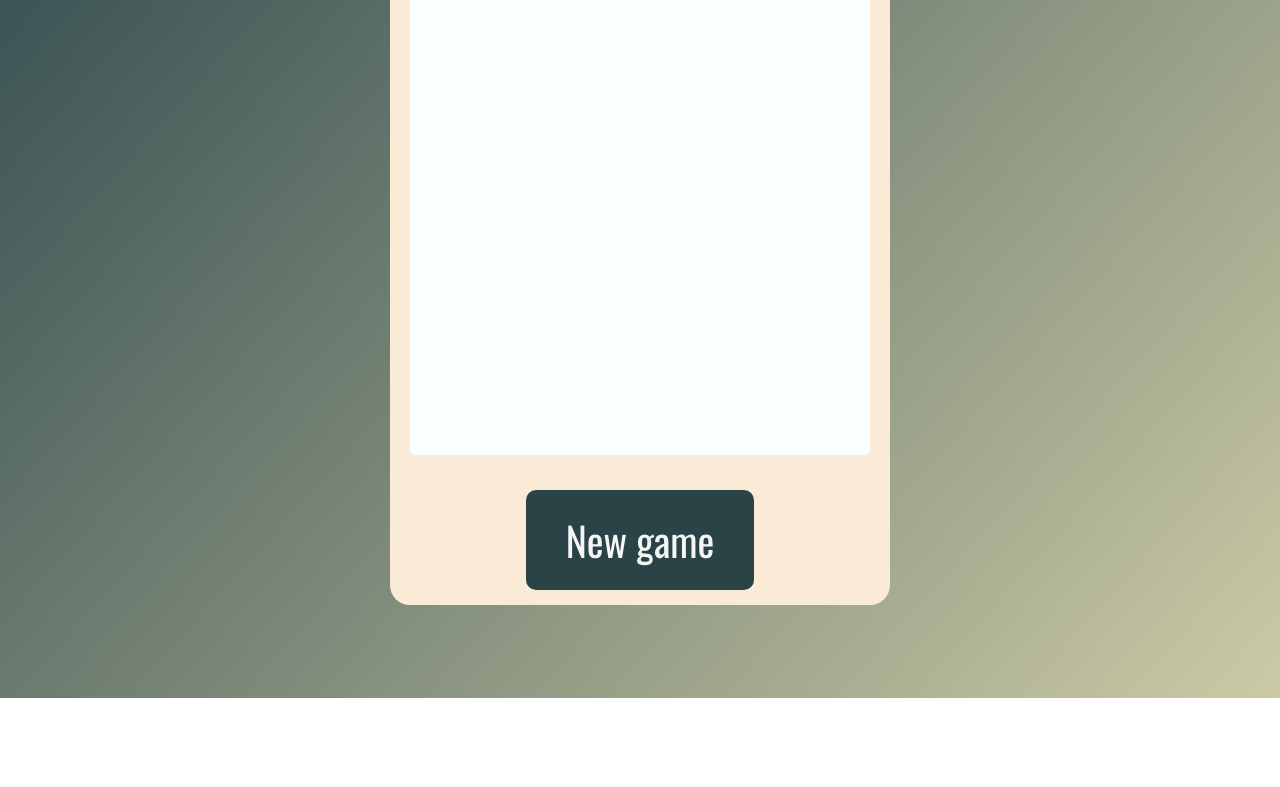
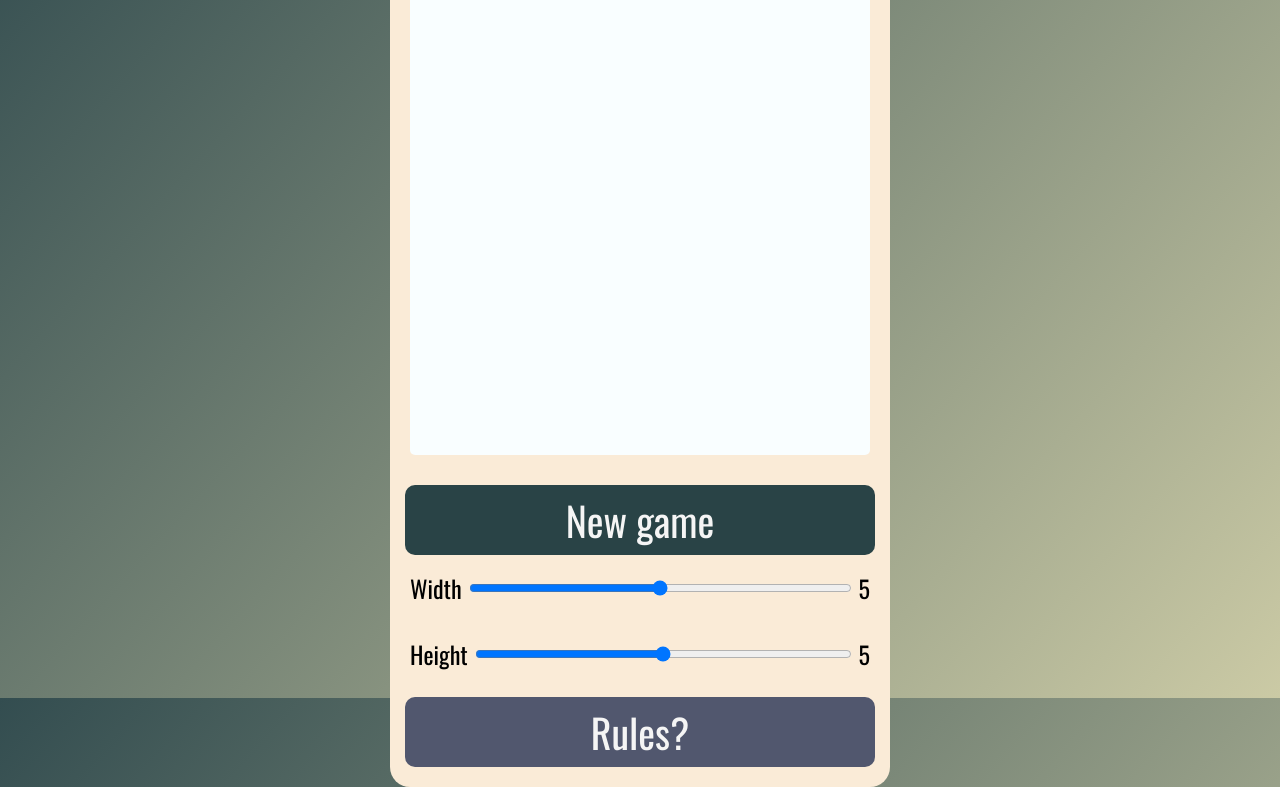
Before and after one commit to ardent-purple/schulte-table-game, a plain HTML site: page index.html in a window 1280 px wide. Shown: the part 118-905 px from the top of the page. Before the commit the page ends 816 px from the top, so only its background shows below. Drawn offline with nearby package versions, Linux system fonts and the light colour scheme.

Commit message:
new options design

```diff
--- a/index.html
+++ b/index.html
@@ -16,8 +16,8 @@
       цветом. Как только все клетки будут закрашены, игра начинается сначала.
       Расширение:
       - Отметка ошибки клика на не то поле
-      - Описание правил и кнопка "старт/рестарт" - Счёт времени для
-      попытки
+      - Описание правил
+      - Счёт времени для попытки
       - Изменение размера таблицы (бегунки от и до)
       - Система подсчета очков (формальная, считает время и число ошибок для каждого размера
       таблицы, сортировка по числу ошибок убывающее, по времени возрастающее)
@@ -36,6 +36,18 @@
 
       <div class="options">
         <button class="start-button">New game</button>
+
+        <div class="input-group">
+          <label for="width-input">Width</label>
+          <input type="range" id="width-input" min="4" max="6" step="1" />
+          <span class="width-value">5</span>
+        </div>
+        <div class="input-group">
+          <label for="height-input">Height</label>
+          <input type="range" id="height-input" min="4" max="6" step="1" />
+          <span class="width-value">5</span>
+        </div>
+        <button class="rules-button">Rules?</button>
       </div>
     </div>
 
--- a/index.js
+++ b/index.js
@@ -1,7 +1,7 @@
 const game = {
   // options
-  width: 6,
-  height: 6,
+  width: 5,
+  height: 5,
   // state
   playing: false, // are we playing?
   lastNumber: 0, // last number player picked from the field
--- a/style.css
+++ b/style.css
@@ -94,16 +94,47 @@ body {
 
 .options {
   display: flex;
-  flex-flow: row nowrap;
-  justify-content: space-around;
-  align-items: center;
-  padding: 15px 0;
+  flex-flow: column nowrap;
+  justify-content: space-between;
+  padding: 10px 15px;
+  align-items: stretch;
+}
+
+.input-group {
+  flex: 1;
+  font-size: 24px;
+  display: flex;
+  padding: 15px 0px;
+}
+
+.input-group > * {
+  flex: 0;
+}
+
+.input-group > span,
+.input-group label {
+  margin: 0 5px;
+}
+
+.input-group > input {
+  flex: 1;
+}
+
+.rules-button {
+  border: 0;
+  font-size: 40px;
+  padding: 5px 40px;
+  font-family: 'Oswald', sans-serif;
+  border-radius: 10px;
+  color: whitesmoke;
+  background-color: rgba(81, 87, 110, 1);
+  margin: 10px 0;
 }
 
 .start-button {
   border: 0;
   font-size: 40px;
-  padding: 20px 40px;
+  padding: 5px 40px;
   font-family: 'Oswald', sans-serif;
   border-radius: 10px;
   color: whitesmoke;
```
